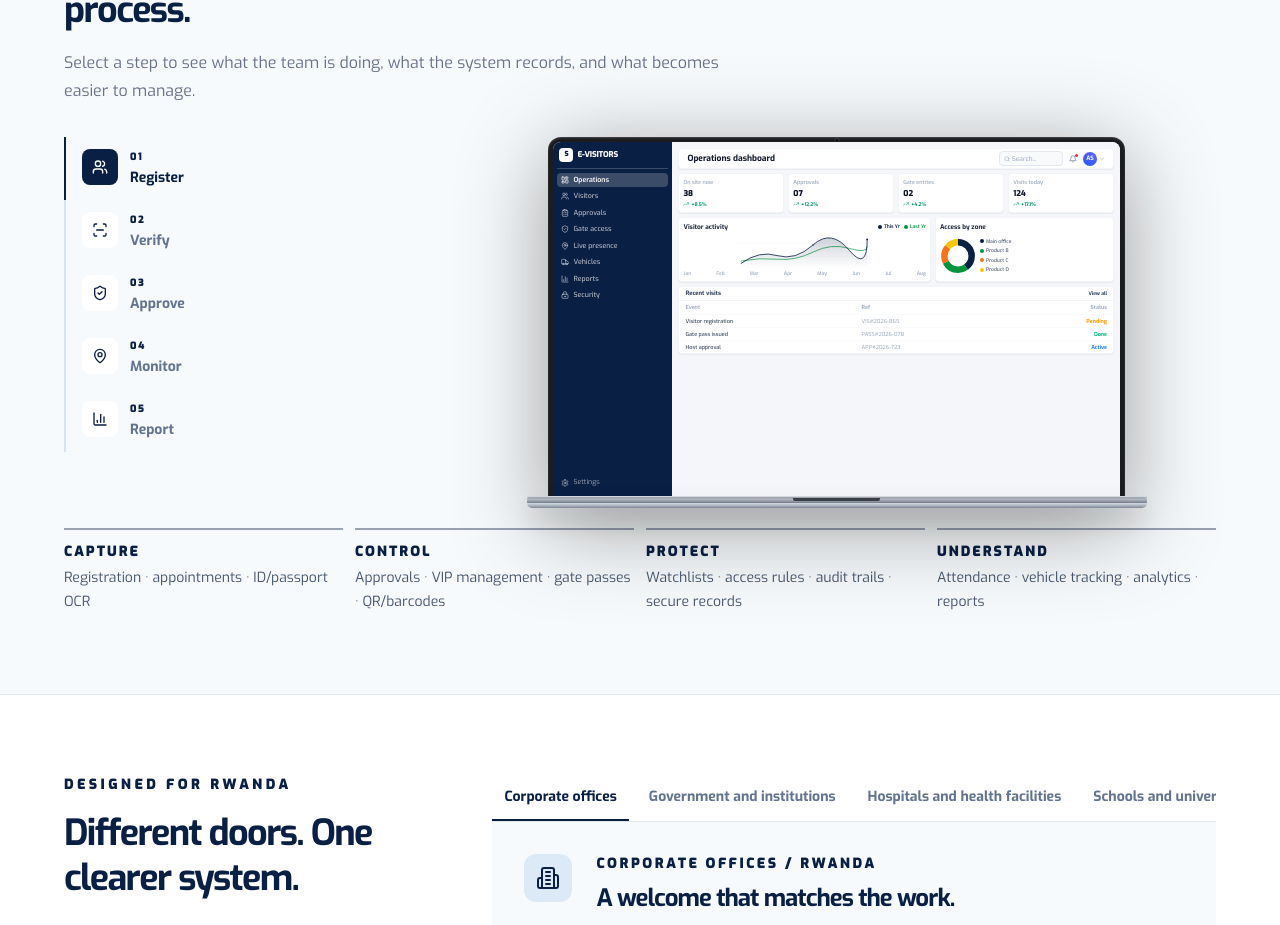
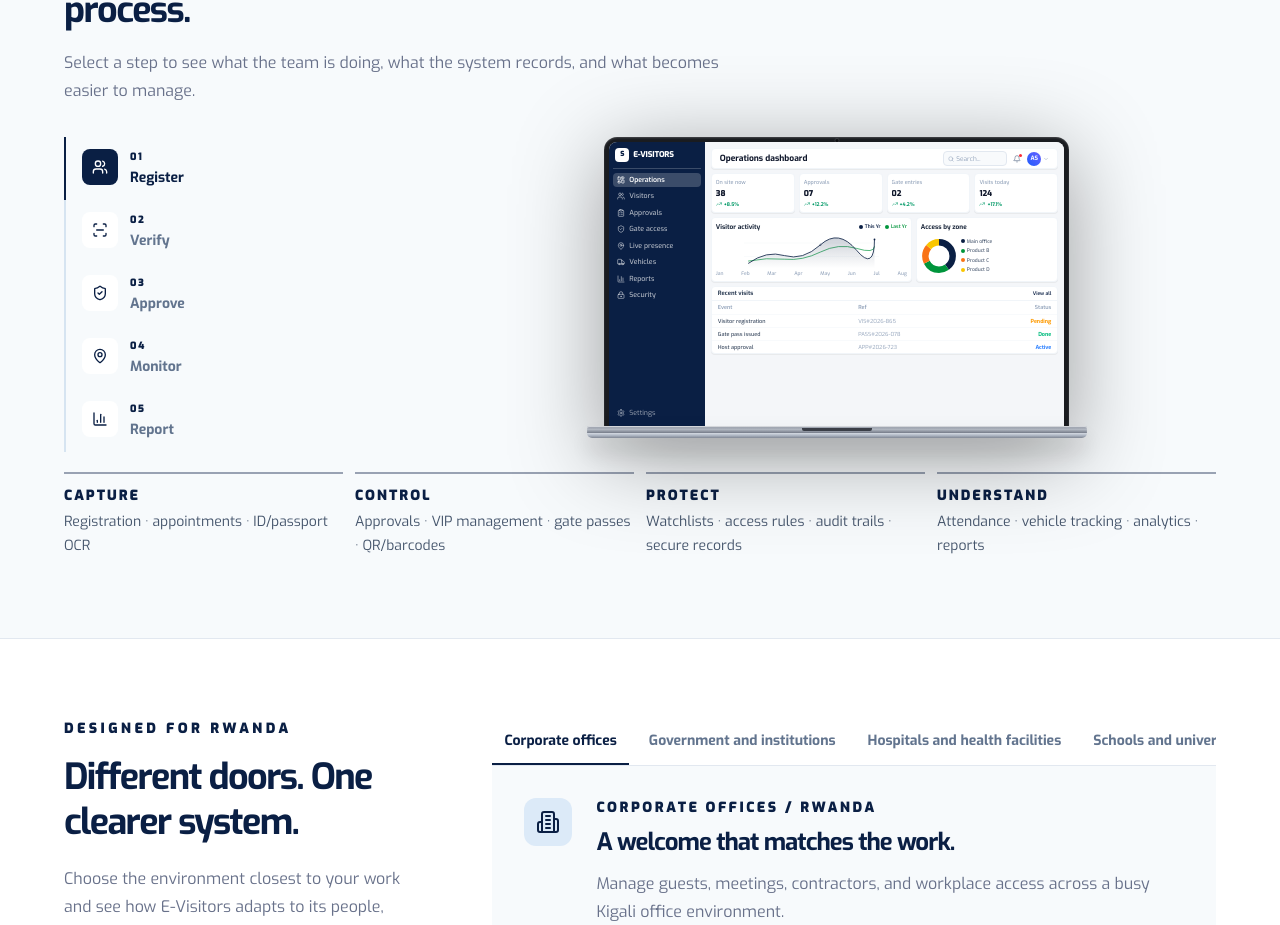
Before and after one commit to Aime-Patrick/santech, a Next.js app: page /e-visitors in a window 1280 px wide. Shown: the part 904-1829 px from the top of the page. Built offline with nearby package versions, Linux system fonts and the light colour scheme.

Commit message:
Reduce E-Visitors dashboard mockup size

```diff
--- a/components/dashboard-mockup.tsx
+++ b/components/dashboard-mockup.tsx
@@ -32,7 +32,7 @@ const RECENT = [
 export function DashboardMockup() {
   return (
     /* Outer wrapper — reduced max-w vs before */
-    <div className="relative mx-auto w-full max-w-[540px] select-none lg:max-w-[620px]">
+    <div className="relative mx-auto w-full max-w-[400px] select-none lg:max-w-[500px]">
 
       {/* ── LAPTOP MOCKUP ── */}
       <div className="relative w-full drop-shadow-[0_16px_44px_rgba(0,0,0,0.38)]">
```
